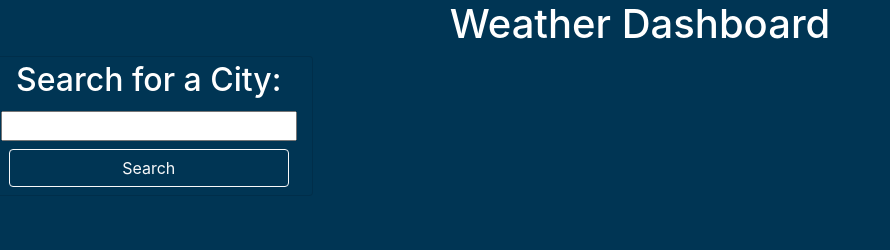
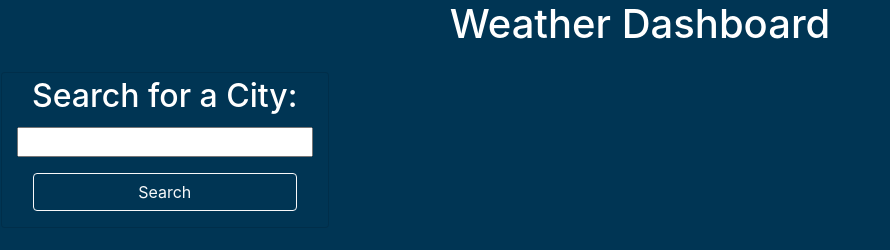
Before and after one commit to kevinatwood/weather-dashboard, a plain HTML site: page index.html in a window 1280 px wide. Shown: the whole page, without its empty margins (0-890 px from the left). Drawn offline with nearby package versions, Linux system fonts and the light colour scheme; a web font is replaced by a local one.

Commit message:
updated styling for mobile devices

```diff
--- a/index.html
+++ b/index.html
@@ -15,13 +15,13 @@
         <h1 class="title">Weather Dashboard</h1>
     </header>
     <section class="d-flex row">
-        <form id = "search-form" class ="card col-md-3 text-center">
+        <form id = "search-form" class ="card col-md-3 text-center m-3">
             <h2 class="p-1 title"> Search for a City:</h2>
             <input type="text" id="city-search">
-            <button class = "btn btn-outline-light m-2" id = "submit-btn">Search</button>
+            <button class = "btn btn-outline-light m-3" id = "submit-btn">Search</button>
             <ul id = "favorites" class="list-group"></ul>
         </form>
-        <div id = "current-weather" class = "col-md-9">
+        <div id = "current-weather" class = "col-md-9 m-3">
         </div>
     </section>
     <section id = "five-day-forecast" class = " d-flex row justify-content-around"></section>
```
